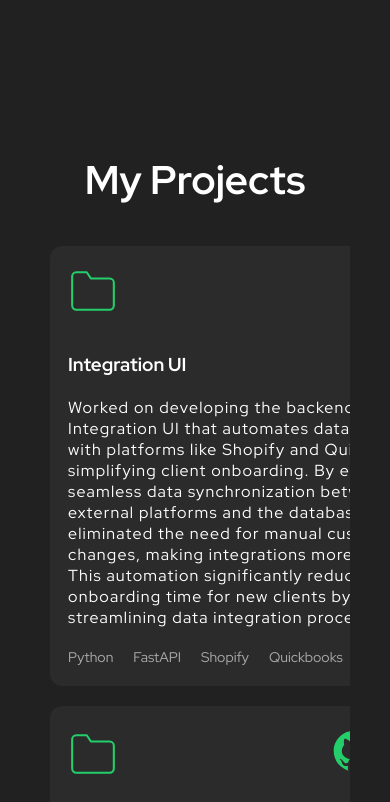
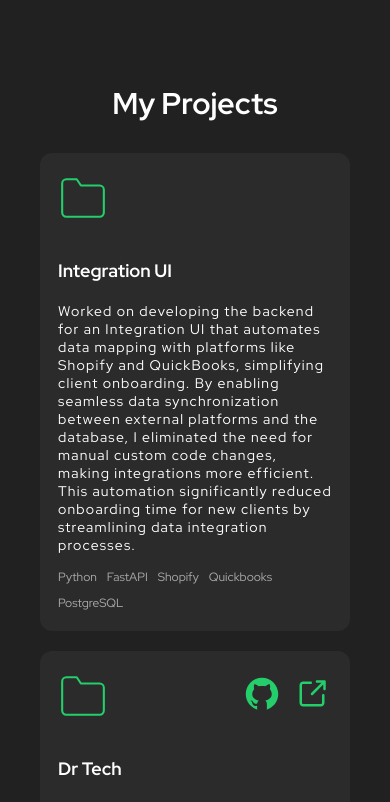
Before and after one commit to VinaySingla896/Portfolio, a React (Create React App) app: page / in a window 390 px wide. Shown: the part 2200-3002 px from the top of the page. Built offline with nearby package versions, Linux system fonts and the light colour scheme.

Commit message:
fixed the projects mobile view

```diff
--- a/src/components/Project/styles.ts
+++ b/src/components/Project/styles.ts
@@ -1,23 +1,24 @@
 import styled from "styled-components";
-
-
 export const Container = styled.section`
   margin-top: 15rem;
 
-  h2{
+  h2 {
     text-align: center;
     font-size: 4rem;
     margin-bottom: 3rem;
+    @media (max-width: 480px) {
+      font-size: 3rem;
+    }
   }
-  .projects{
+
+  .projects {
     display: grid;
     grid-template-columns: repeat(3, 1fr);
     grid-template-rows: auto;
     gap: 2rem;
     padding: 1rem;
-    overflow: hidden;
 
-    .project{
+    .project {
       padding: 2rem 1.8rem;
       background-color: #2b2b2b;
       border-radius: 1.2rem;
@@ -26,67 +27,91 @@ export const Container = styled.section`
       flex-direction: column;
       height: 100%;
       color: #FFF;
-      &:hover{
+     min-height: 0; /* Fix for flex item overflow */
+
+      &:hover {
         transform: translateY(-5px);
         background-color: var(--pink);
       }
 
-      header{
+      header {
         display: flex;
         align-items: center;
         justify-content: space-between;
         color: var(--blue);
         margin-bottom: 3.6rem;
-        .project-links{
+
+        .project-links {
           display: flex;
           align-items: center;
           gap: 1rem;
         }
+
         a > img {
           width: 5.0rem;
+          @media (max-width: 480px) {
+            width: 4rem;
+          }
         }
       }
 
-      h3{
+      h3 {
         margin-bottom: 2rem;
+        font-size: 2.2rem;
+        @media (max-width: 480px) {
+          font-size: 1.8rem;
+        }
       }
 
-      p{
+      p {
         letter-spacing: 0.12rem;
         margin-bottom: 2rem;
-        a{
+        word-wrap: break-word;
+        font-size: 1.6rem;
+        @media (max-width: 480px) {
+          font-size: 1.4rem;
+          margin-bottom: 1.5rem;
+        }
+
+        a {
           color: #FFFF;
           border-bottom: 1px solid var(--green);
           transition: color 0.25s;
-          &:hover{
+          &:hover {
             color: var(--green);
           }
         }
       }
 
-      footer{
+      footer {
         margin-top: auto;
-        .tech-list{
+        .tech-list {
           display: flex;
           align-items: center;
           gap: 2rem;
           font-size: 1.4rem;
           opacity: 0.6;
+          flex-wrap: wrap;
+          @media (max-width: 480px) {
+            gap: 1rem;
+            font-size: 1.2rem;
+          }
         }
       }
-
     }
   }
 
-  @media (max-width: 960px){
-    .projects{
+  @media (max-width: 960px) {
+    .projects {
       grid-template-columns: 1fr 1fr;
     }
   }
 
-  @media (max-width: 740px){
-    .projects{
+  @media (max-width: 740px) {
+    .projects {
       grid-template-columns: 1fr;
+      padding: 0;
     }
+    margin-top: 8rem;
   }
-`
+`;
```
